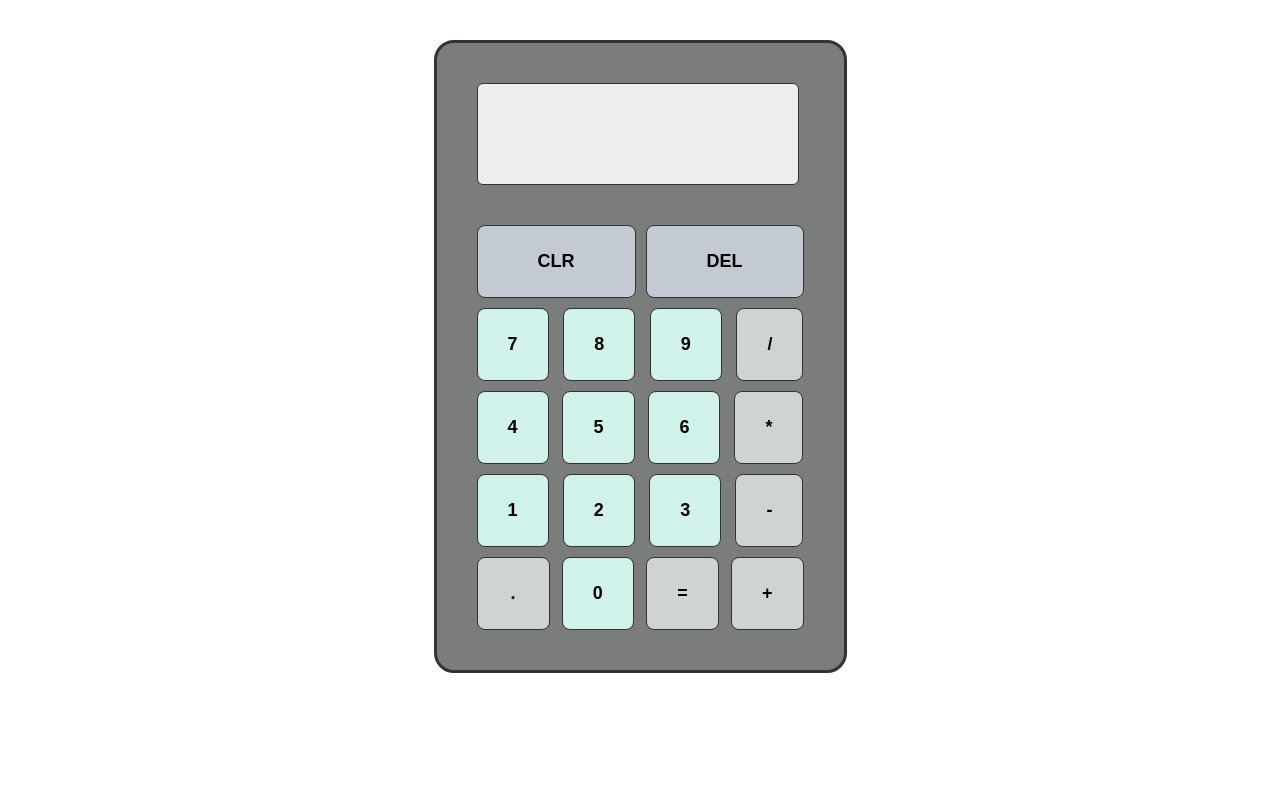
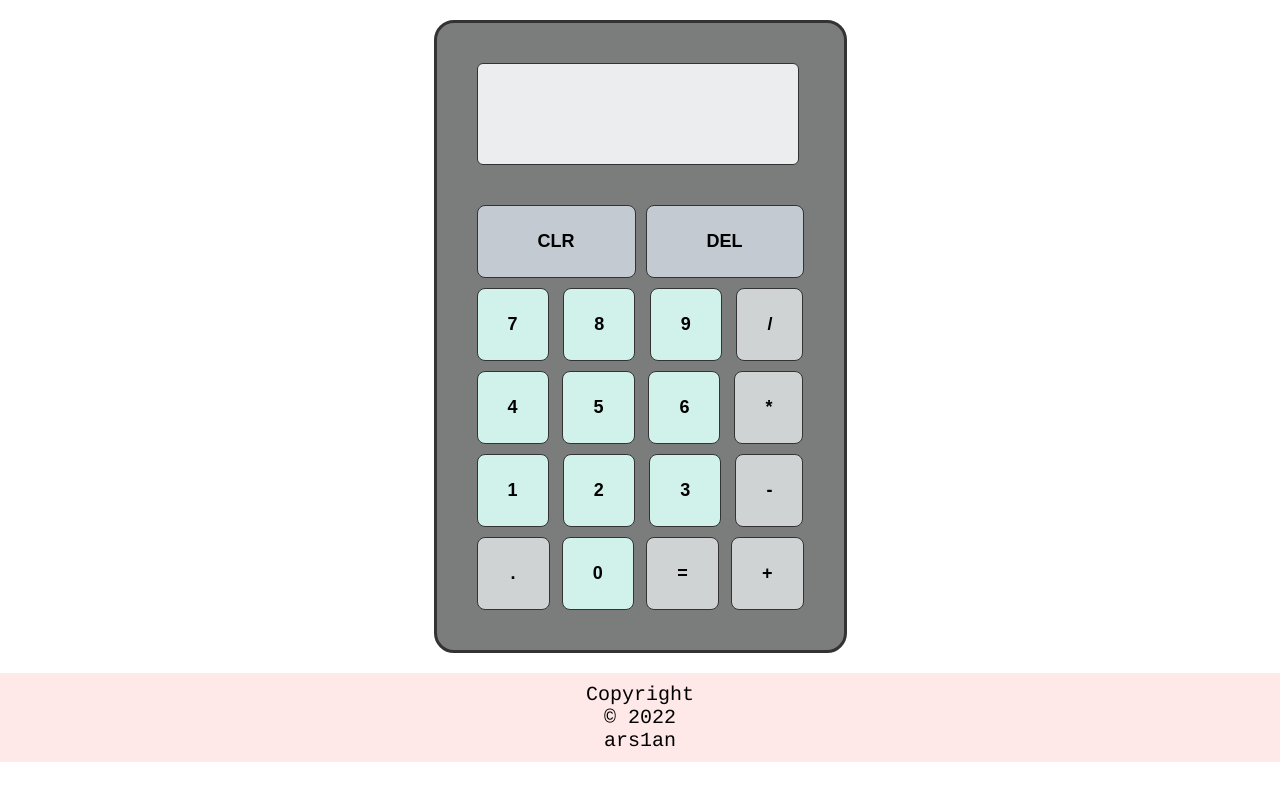
Before and after one commit to 1ars1an/mycalculator, a plain HTML site: page index.html in a window 1280 px wide. Drawn offline with Linux system fonts and the light colour scheme.

Commit message:
added a small footer

```diff
--- a/index.html
+++ b/index.html
@@ -42,5 +42,6 @@
             </div>
         </div>
     </div>
+    <div class="footer">Copyright © 2022 ars1an</div>
 </body>
 </html>
--- a/style.css
+++ b/style.css
@@ -3,6 +3,7 @@ body {
     margin: 0px;
     text-align: center;
     display: flex;
+    flex-direction: column;
     align-items: center;
     justify-content: center;
     font-family: 'Titillium Web', Courier, monospace
@@ -12,7 +13,7 @@ body {
     display: flex;
     flex-direction: column;
     padding: 40px;
-    margin: 40px;
+    margin: 20px;
     max-width: 600px;
     border: 3px solid #333;
     border-radius: 20px;
@@ -75,3 +76,8 @@ button:active {
     background-color: #c3cad1;
     padding: 25px 60px;
 }
+.footer {
+    font-size: 20px;
+    padding: 10px 575px;
+    background-color: rgb(255, 232, 232);
+}
```
